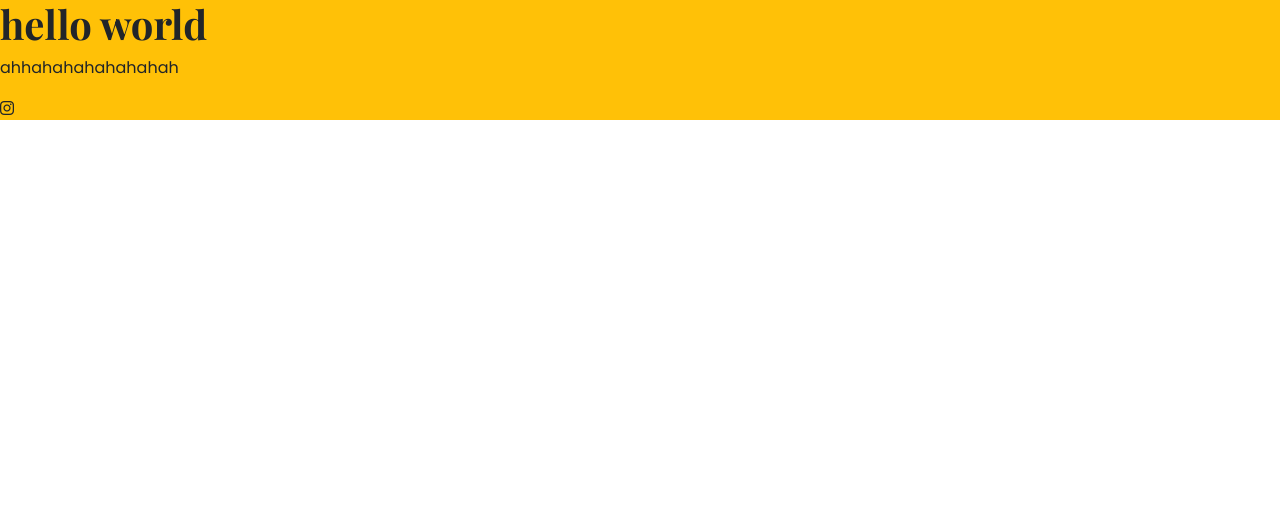
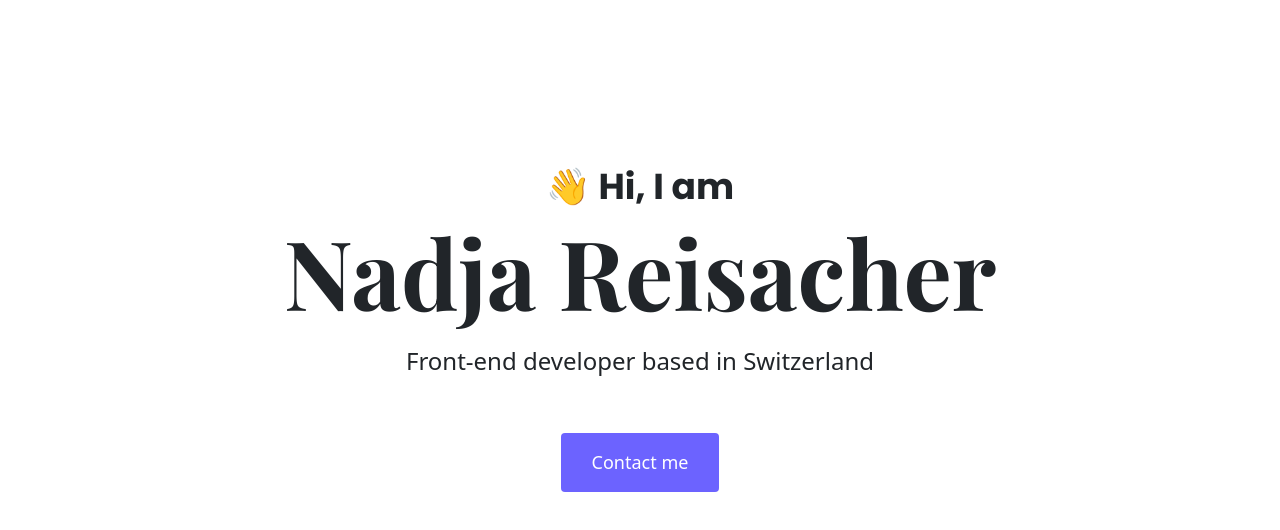
Before and after one commit to nadi-hub/portfolio-project, a plain HTML site: page index.html in a window 1280 px wide. Drawn offline with nearby package versions, Linux system fonts and the light colour scheme; a web font is replaced by a local one.

Commit message:
adjusted the page

```diff
--- a/index.html
+++ b/index.html
@@ -28,10 +28,13 @@
     <title>Portfolio</title>
   </head>
   <body>
-    <div class="bg-warning">
-      <h1>hello world</h1>
-      <p>ahhahahahahahahah</p>
-      <i class="fa-brands fa-instagram"></i>
+    <div class="hero">
+      <p>👋 Hi, I am</p>
+      <h1>Nadja Reisacher</h1>
+      <h2 class="mb-5">Front-end developer based in Switzerland</h2>
+      <div>
+        <a href="#" class="btn btn-branding">Contact me</a>
+      </div>
     </div>
   </body>
 </html>
--- a/style/styles.css
+++ b/style/styles.css
@@ -1,7 +1,46 @@
+:root {
+--branding-color: #6c63ff;
+--secondary-color: #f9f7fe;
+--heading-font-family: "Playfair Display", serif;
+--default-font-family: "Poppins", serif;
+
+h1,
+h3,
+h4,
+h5,
+h6 {
+  font-family: var(--heading-font-family);
+  font-weight: bold;
+}
 h1 {
-  font-family: Playfair Display;
-  font-weight: bold;
+  font-size: 96px;
 }
 p {
   font-family: Poppins;
 }
+
+.hero {
+  background: var(secondary-color);
+  text-align: center;
+  padding: 160px 20px;
+}
+.hero p {
+  font-size: 36px;
+  font-family: Poppins;
+  font-weight: bold;
+  margin: 0;
+}
+.hero h2 {
+  font-family: var(--default-font-family)
+  font-weight: normal;
+  font-size: 24px;
+  line-height: 2;
+}
+.btn-branding {
+  background: var(--branding-color);
+  color: white;
+  border-radius: 4px;
+  font-size: 18px;
+  line-height: 27px;
+  padding: 15px 30px;
+}
```
